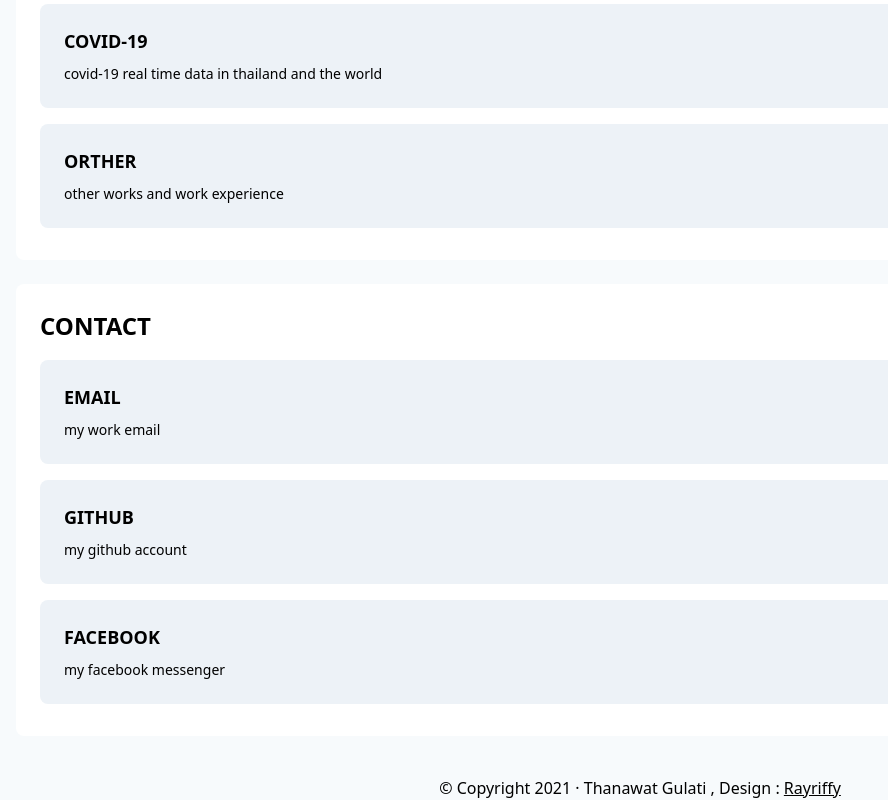
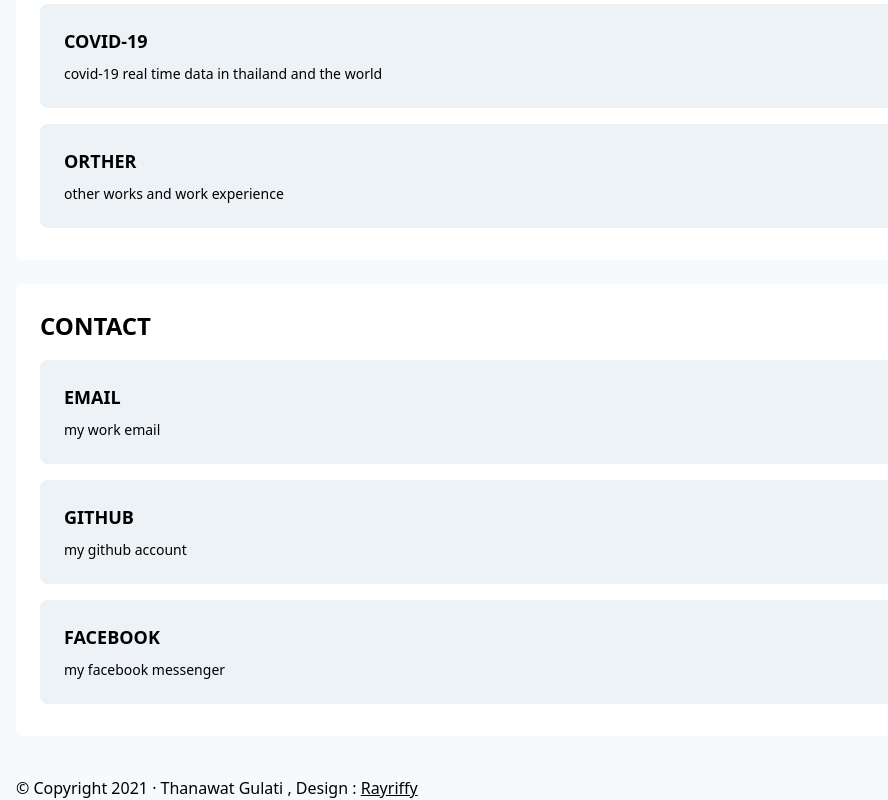
Before and after one commit to t6tg/thanawat, a React (Vite) app: page / in a window 1280 px wide. Shown: the part 700-1500 px from the top of the page, without its empty margins (0-888 px from the left). Built offline with nearby package versions, Linux system fonts and the light colour scheme; what tailwindcss-aspect-ratio, tailwindcss-responsive-embed would draw is missing.

Commit message:
Fix Robots.txt Bug

```diff
--- a/src/components/App.tsx
+++ b/src/components/App.tsx
@@ -82,7 +82,7 @@ export default function App({}: Props): ReactElement {
           </div>
         </section>
       </div>
-      <footer className="text-center mb-4">
+      <footer>
         © Copyright {new Date().getFullYear()} · Thanawat Gulati , Design :{" "}
         <a className="underline" href="https://rayriffy.com" rel="noopener">
           Rayriffy
--- a/src/index.html
+++ b/src/index.html
@@ -20,7 +20,7 @@
     <div id="root"></div>
     <noscript>Your browser does not support JavaScript!</noscript>
     <script type="text/javascript" src="index.tsx" async></script>
-    <script>
+    <script async>
       if ("serviceWorker" in navigator) {
         window.addEventListener("load", () => {
           const path = "/sw.js";
```
Also changed, not shown: firebase.json, src/robots.txt (added).
